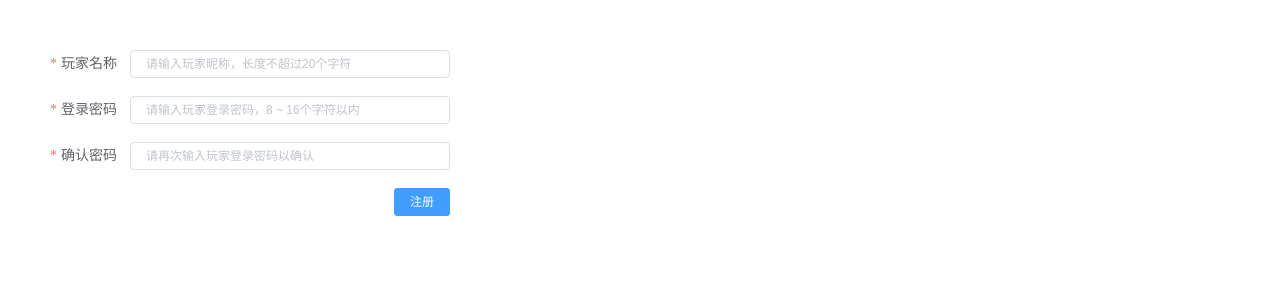
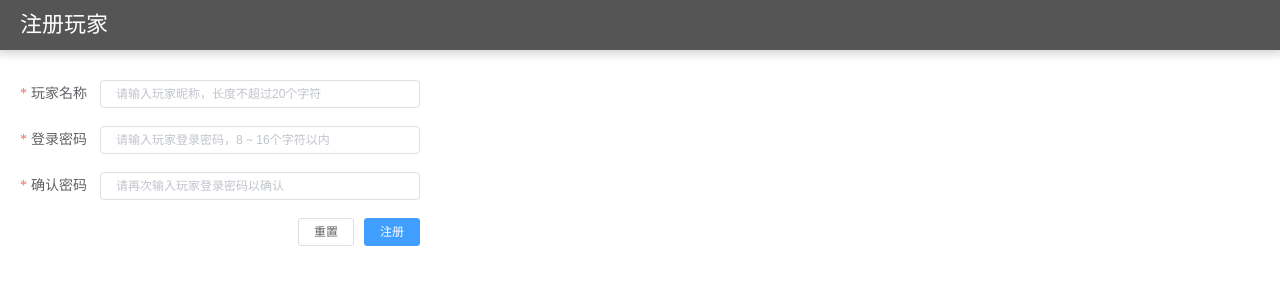
Before and after one commit to blockrpg/blockrpg-playground-ui, a Vue app: page /register in a window 1280 px wide. Shown: the top 300 px of the page. Built offline with nearby package versions, Linux system fonts and the light colour scheme.

Commit message:
开始要对接注册接口了

```diff
--- a/package.json
+++ b/package.json
@@ -12,6 +12,7 @@
   "dependencies": {
     "core-js": "^3.1.2",
     "element-ui": "^2.12.0",
+    "jssha": "^2.3.1",
     "register-service-worker": "^1.6.2",
     "vue": "^2.6.10",
     "vue-class-component": "^7.0.2",
--- a/src/components/xpage/index.vue
+++ b/src/components/xpage/index.vue
@@ -4,6 +4,17 @@
   box-sizing: border-box;
   width: 100%;
   max-width: 100%;
+}
+.page-header {
+  box-sizing: border-box;
+  width: 100%;
+  height: 50px;
+  background-color: #555;
+  box-shadow: 0px 0px 10px 3px rgba(0, 0, 0, 0.2);
+  color: white;
+  font-size: 22px;
+  padding: 0px 20px 0px 20px;
+  line-height: 50px;
 }
 </style>
 
@@ -12,14 +23,22 @@
 
 <template>
   <div class="xpage">
-    <slot />
+    <div class="page-header">{{name}}</div>
+    <div>
+      <slot />
+    </div>
   </div>
 </template>
 
 <script>
 export default {
   name: 'xpage',
-  props: {},
+  props: {
+    name: {
+      type: String,
+      default: '',
+    },
+  },
   data() {
     return {
       //#region 页面对象
--- a/src/views/login/index.vue
+++ b/src/views/login/index.vue
@@ -5,7 +5,11 @@
 <style></style>
 
 <template>
-  <xpage class="view-login">登录页面</xpage>
+  <xpage
+    name="游戏登录"
+    class="view-login">
+    登录页面
+  </xpage>
 </template>
 
 <script>
--- a/src/views/playground/index.vue
+++ b/src/views/playground/index.vue
@@ -5,7 +5,11 @@
 <style></style>
 
 <template>
-  <xpage class="view-playground">游乐场页面</xpage>
+  <xpage
+    class="view-playground"
+    name="游乐场">
+    游乐场页面
+  </xpage>
 </template>
 
 <script>
--- a/src/views/register/index.vue
+++ b/src/views/register/index.vue
@@ -1,7 +1,11 @@
 <!--局部样式-->
 <style scoped>
 .view-register {
-  padding: 50px;
+
+}
+.reg-form {
+  margin-top: 30px;
+  margin-left: 20px;
 }
 .submit-warp {
   text-align: right;
@@ -12,8 +16,11 @@
 <style></style>
 
 <template>
-  <xpage class="view-register">
+  <xpage
+    class="view-register"
+    name="注册玩家">
     <el-form
+      class="reg-form"
       ref="regForm"
       style="width: 400px"
       size="mini"
@@ -24,7 +31,11 @@
         label="玩家名称"
         prop="name"
         :rules="[
-          { required: true, message: '玩家名称不能为空' },
+          {
+            required: true,
+            validator: validateName,
+            trigger: 'blur',
+          },
         ]">
         <el-input
           placeholder="请输入玩家昵称，长度不超过20个字符"
@@ -37,7 +48,11 @@
         label="登录密码"
         prop="password"
         :rules="[
-          { required: true, message: '登录密码不能为空' },
+          {
+            required: true,
+            validator: validatePassword,
+            trigger: 'blur',
+          },
         ]">
         <el-input
           placeholder="请输入玩家登录密码，8 ~ 16个字符以内"
@@ -51,7 +66,11 @@
         label="确认密码"
         prop="rePassword"
         :rules="[
-          { required: true, message: '请再次输入登录密码' },
+          {
+            required: true,
+            validator: validateRePassword,
+            trigger: 'blur',
+          },
         ]">
         <el-input
           placeholder="请再次输入玩家登录密码以确认"
@@ -64,6 +83,10 @@
       <el-form-item>
         <div class="submit-warp">
           <el-button
+            @click="handleResetClick">
+            重置
+          </el-button>
+          <el-button
             type="primary"
             @click="handleRegClick">
             注册
@@ -75,19 +98,61 @@
 </template>
 
 <script>
+import jsSHA from 'jssha';
+
 export default {
   name: 'view-register',
   props: {},
   data() {
     return {
       //#region 页面对象
+      // 玩家昵称校验规则
+      validateName: (rule, value, callback) => {
+        if (!value) {
+          callback(new Error('请输入玩家昵称'));
+          return;
+        }
+        if (value.length > 20) {
+          callback(new Error('玩家昵称必须在20个字符以内'));
+          return;
+        }
+        callback();
+      },
+      // 登录密码校验规则
+      validatePassword: (rule, value, callback) => {
+        if (!value) {
+          callback(new Error('请输入玩家登录密码'));
+          return;
+        }
+        if (value.length < 8 || value.length > 16) {
+          callback(new Error('玩家登录密码必须在8 ~ 16个字符以内'));
+          return;
+        }
+        if (this.regForm.rePassword) {
+          this.$refs['regForm'].validateField('rePassword');
+        }
+        callback();
+      },
+      // 确认密码校验规则
+      validateRePassword: (rule, value, callback) => {
+        if (!value) {
+          callback(new Error('请再次输入玩家登录密码'));
+          return;
+        }
+        if (value !== this.regForm.password) {
+          callback(new Error('两次输入的密码不一致'));
+          return;
+        }
+        callback();
+      },
       //#endregion
       //#region 页面内容绑定数据
+      // 表单绑定数据
       regForm: {
         name: '',
         password: '',
         rePassword: '',
-      }
+      },
       //#endregion
       //#region 页面样式绑定数据
       //#endregion
@@ -104,22 +169,42 @@ export default {
   },
   methods: {
     //#region 页面事件方法
+    // 注册点击事件
     handleRegClick() {
       this.$refs['regForm'].validate((valid) => {
         if (valid) {
-          alert('submit!');
+          this.registerPlayer(this.regForm.name, this.regForm.password);
         } else {
-          console.log('error submit!!');
           return false;
         }
       });
     },
+    // 重置表单点击事件
+    handleResetClick() {
+      this.$refs['regForm'].resetFields();
+    },
     //#endregion
     //#region 业务逻辑方法
+    async registerPlayer(name, password) {
+      const hashPwd = this.hashPassword(password);
+      const params = {
+        name,
+        password: hashPwd,
+      };
+      console.log(params);
+    },
     //#endregion
     //#region 接口访问方法
     //#endregion
     //#region 数据转换方法
+    // 对用户输入密码进行hash加密
+    hashPassword(password) {
+      const shaObj = new jsSHA("SHA-256", "TEXT");
+      shaObj.setHMACKey("jimao", "TEXT");
+      shaObj.update(password);
+      const hash = shaObj.getHMAC("HEX");
+      return hash;
+    }
     //#endregion
     //#region 自动样式方法
     //#endregion
--- a/tslint.json
+++ b/tslint.json
@@ -9,6 +9,8 @@
     ]
   },
   "rules": {
+    "no-string-literal": false,
+    "no-console": false,
     "no-empty": false,
     "indent": [true, "spaces", 2],
     "interface-name": false,
```
Also changed, not shown: 1 other file (tests, documents, lock files or other folders).
